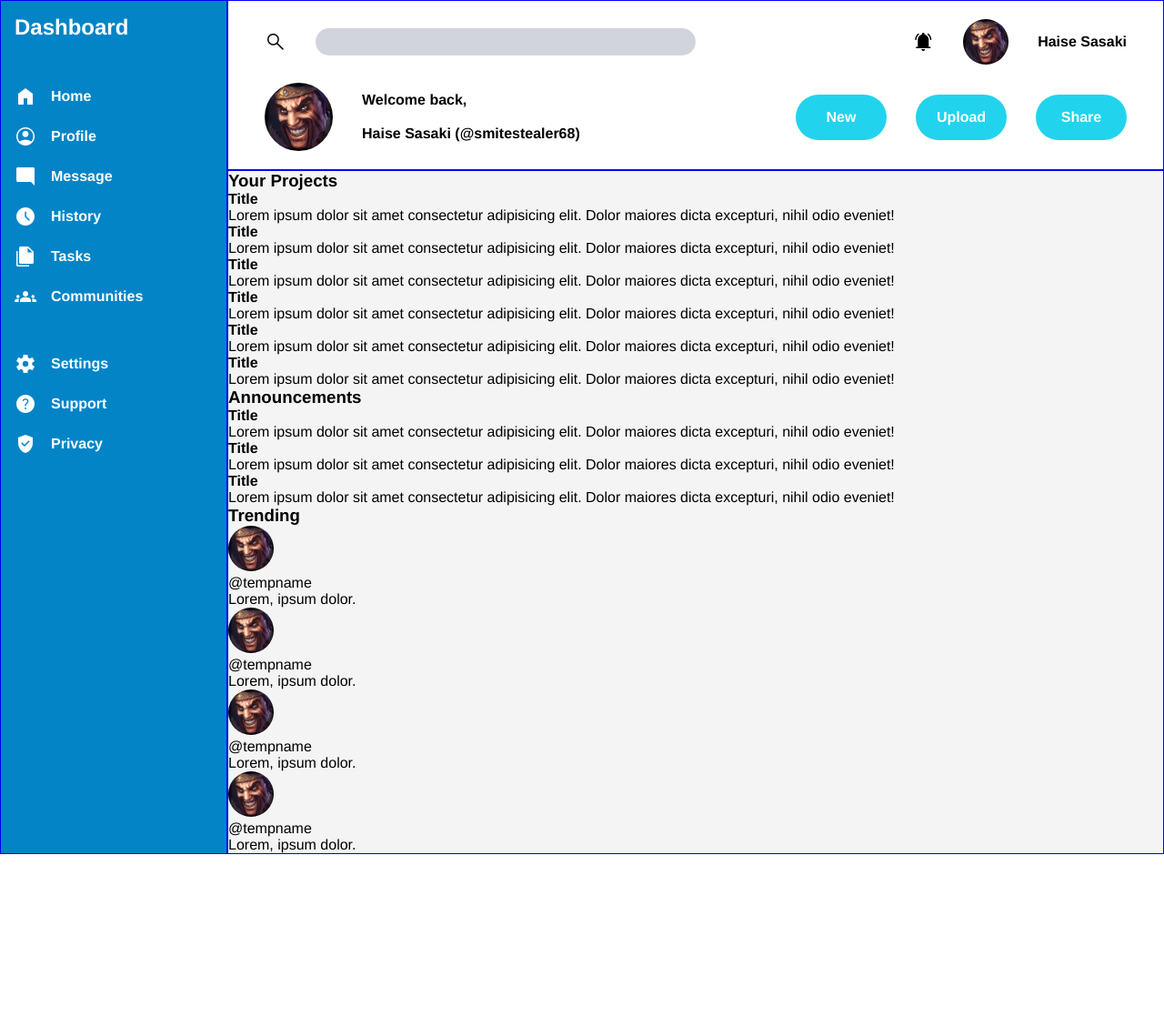
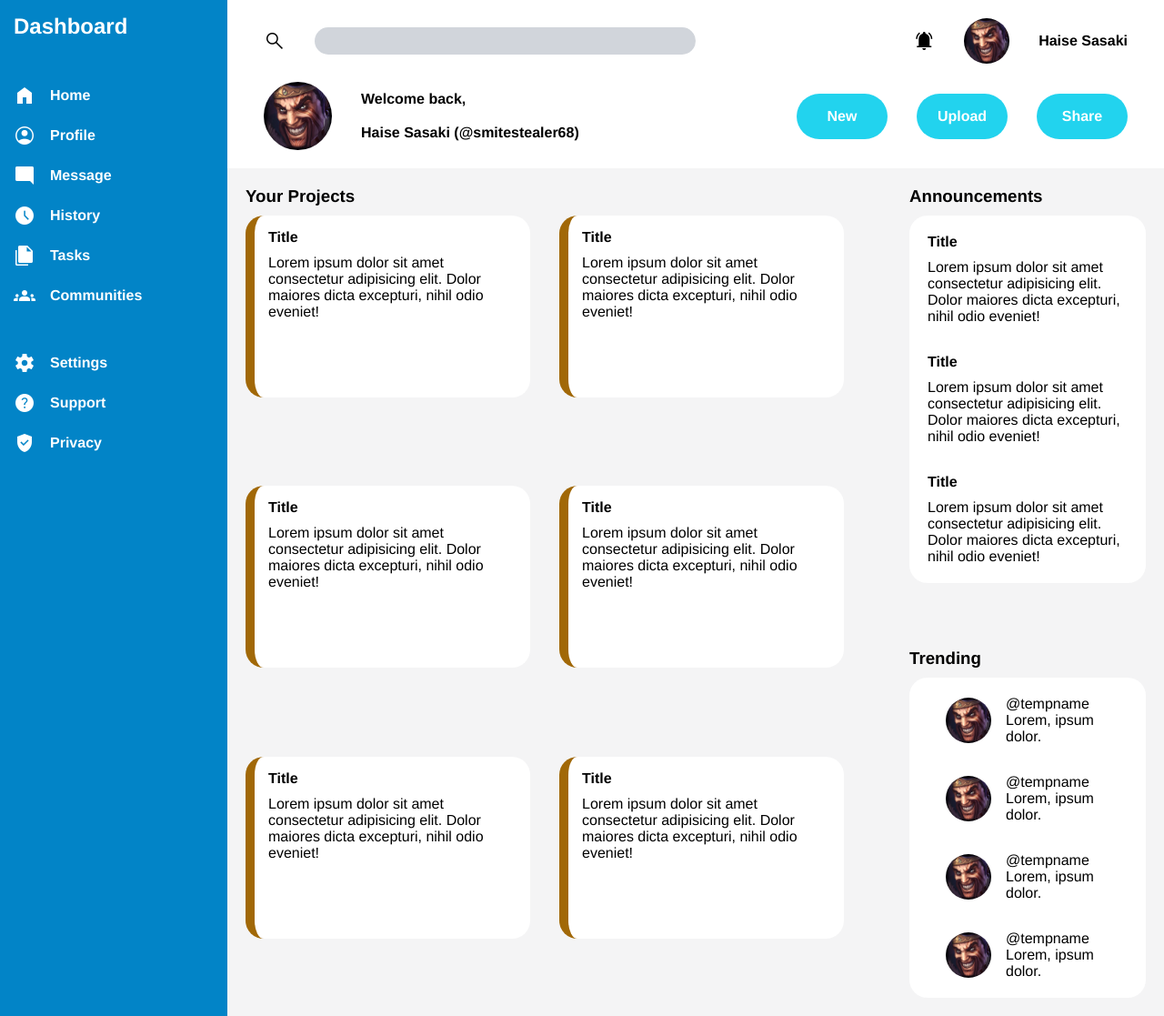
Before and after one commit to haiseno/dashboard, a plain HTML site: page index.html in a window 1280 px wide. Shown: the whole page at 91% size. Before the commit the page ends 939 px from the top, so only its background shows below. Drawn offline with nearby package versions, Linux system fonts and the light colour scheme.

Commit message:
Add CSS to body contents

```diff
--- a/index.html
+++ b/index.html
@@ -34,6 +34,7 @@
         </aside>
 
         <div class="main-content">
+
             <header class="header">
                 <div class="header-top">
                     <div class="left">
@@ -46,6 +47,7 @@
                         <p>Haise Sasaki</p>
                     </div>
                 </div>
+
                 <div class="header-bot">
                     <div class="left">
                         <img src="images/draven.jpg" alt="Draven from League of Legends">
@@ -61,8 +63,10 @@
             </header>
 
             <section class="body-content">
+
+                <div class="body-main">
                     <h3>Your Projects</h3>
-                <div class="main">
+                    <div class="articles">
                         <article>
                             <h4>Title</h4>
                             <p>Lorem ipsum dolor sit amet consectetur adipisicing elit. Dolor maiores dicta excepturi, nihil odio eveniet!</p>
@@ -88,9 +92,11 @@
                             <p>Lorem ipsum dolor sit amet consectetur adipisicing elit. Dolor maiores dicta excepturi, nihil odio eveniet!</p>
                         </article>
                     </div>
+                </div>
 
+                <div class="body-side-top">
                     <h3>Announcements</h3>
-                <div class="body-side-top">
+                    <div class="side-articles">
                         <article>
                             <h4>Title</h4>
                             <p>Lorem ipsum dolor sit amet consectetur adipisicing elit. Dolor maiores dicta excepturi, nihil odio eveniet!</p>
@@ -104,24 +110,36 @@
                             <p>Lorem ipsum dolor sit amet consectetur adipisicing elit. Dolor maiores dicta excepturi, nihil odio eveniet!</p>
                         </article>
                     </div>
+                </div>
 
+                <div class="body-side-bot">
                     <h3>Trending</h3>
-                <div class="body-side-bot">
-                    <img src="images/draven.jpg" alt="Draven from League of Legends" height="50px">
-                    <p>@tempname</p>
-                    <p>Lorem, ipsum dolor.</p>
-                    <img src="images/draven.jpg" alt="Draven from League of Legends" height="50px">
-                    <p>@tempname</p>
-                    <p>Lorem, ipsum dolor.</p>
-
-                    <img src="images/draven.jpg" alt="Draven from League of Legends" height="50px">
-                    <p>@tempname</p>
-                    <p>Lorem, ipsum dolor.</p>
+                    <div class="trending">
+                        <div class="trend-container">
                             <img src="images/draven.jpg" alt="Draven from League of Legends" height="50px">
                             <p>@tempname</p>
                             <p>Lorem, ipsum dolor.</p>
                         </div>
+                        <div class="trend-container">
+                            <img src="images/draven.jpg" alt="Draven from League of Legends" height="50px">
+                            <p>@tempname</p>
+                            <p>Lorem, ipsum dolor.</p>
+                        </div>
+                        <div class="trend-container">
+                            <img src="images/draven.jpg" alt="Draven from League of Legends" height="50px">
+                            <p>@tempname</p>
+                            <p>Lorem, ipsum dolor.</p>
+                        </div>
+                        <div class="trend-container">
+                            <img src="images/draven.jpg" alt="Draven from League of Legends" height="50px">
+                            <p>@tempname</p>
+                            <p>Lorem, ipsum dolor.</p>
+                        </div>
+                    </div>
+                </div>
+
             </section>
+
         </div>
 
     </div>
--- a/styles.css
+++ b/styles.css
@@ -28,7 +28,6 @@ img {
     color: white;
     font-weight: bold;
     padding: 15px;
-    border: 1px solid blue;
 }
 
 .sidebar h2 {
@@ -53,12 +52,7 @@ img {
 
 .main-content {
     display: grid;
-    grid-template-rows: min-content;
-    grid-auto-rows: minmax(min-content, 1fr);
-}
-
-.header {
-    border: 1px solid blue;
+    grid-template-rows: min-content 1fr;
 }
 
 .header {
@@ -151,6 +145,76 @@ input:focus {
 }
 
 .body-content {
+    display: grid;
+    grid-template-columns: 1fr 300px;
+    gap: 2rem;
     background-color: #f4f4f5;
-    border: 1px solid blue;
 }
+
+.body-main {
+    display: grid;
+    grid-template-rows: min-content 1fr;
+    grid-row: 1 / 3;
+    padding: 20px;
+    gap: 10px;
+}
+
+.body-main .articles {
+    display: grid;
+    grid-template-columns: repeat(auto-fit, minmax(250px, 1fr));
+    gap: 2rem;
+}
+
+.body-main article {
+    border-radius: 20px;
+    height: 200px;
+    background-color: white;
+    border-left: 10px inset #f59e0b;
+    padding: 15px;
+}
+
+.body-side-top {
+    display: grid;
+    grid-template-rows: min-content 1fr;
+    padding: 20px;
+    gap: 10px;
+}
+
+.body-side-top .side-articles {
+    border-radius: 20px;
+    background-color: white;
+    display: grid;
+    gap: 2rem;
+    padding: 20px;
+}
+
+h4 {
+    margin-bottom: 10px;
+}
+
+.body-side-bot {
+    display: grid;
+    grid-template-rows: min-content 1fr;
+    padding: 20px;
+    gap: 10px;
+}
+
+.body-side-bot .trending {
+    display: grid;
+    border-radius: 20px;
+    background-color: white;
+    padding: 20px;
+    gap: 2rem;
+}
+
+.trend-container {
+    display: grid;
+    grid-template-columns: min-content 1fr;
+    align-items: center;
+    column-gap: 1rem;
+    padding-left: 20px;
+}
+
+.trend-container img {
+    grid-row: 1 / 3;
+}
```
Lines whose indentation alone changed are shown as unchanged.
